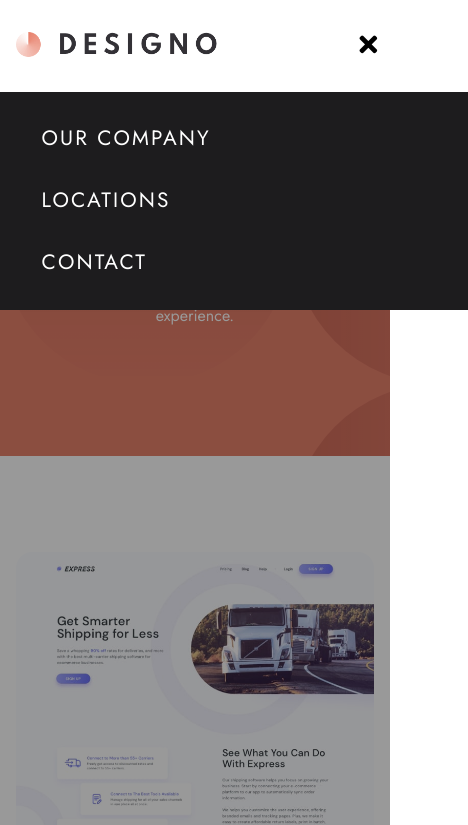
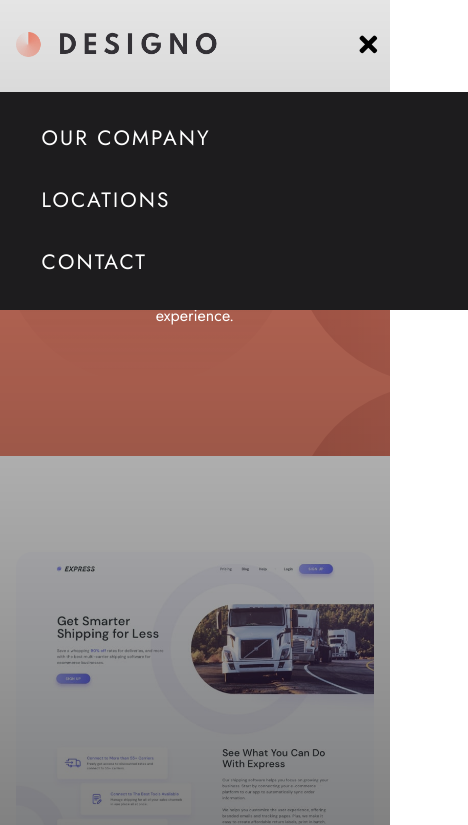
Before and after one commit to joni475/Designo-agency-website, a plain HTML site: page web-design.html in a window 390 px wide. Both pictures are taken after a click on the button 366 px from the left and 45 px from the top of the page. Shown: the top 825 px of the page, 468 px wide, since content can reach past the window. Drawn offline with Linux system fonts and the light colour scheme.

Commit message:
overlay and z-indexes fixed on all pages

```diff
--- a/javascript.js/about.js
+++ b/javascript.js/about.js
@@ -7,7 +7,7 @@ const overlay = document.querySelector(".overlay");
 
 hamburger.addEventListener("click",()=>{
   navLinks.classList.add("show");
-  overlay.style.display ="block";
+  overlay.classList.add("show");
   navClose.classList.add("show");
   hamburger.style.visibility ="hidden";
 
@@ -15,7 +15,7 @@ hamburger.addEventListener("click",()=>{
 navClose.addEventListener("click",()=>{
  navLinks.classList.remove("show");
  navClose.classList.remove("show");
- overlay.style.display = "none";
+ overlay.classList.remove("show");
  hamburger.style.visibility ="visible";
 });
 
--- a/javascript.js/app-design.js
+++ b/javascript.js/app-design.js
@@ -7,7 +7,7 @@ const overlay = document.querySelector(".overlay");
 
 hamburger.addEventListener("click",()=>{
   navLinks.classList.add("show");
-  overlay.style.display ="block";
+  overlay.classList.add("show");
   navClose.classList.add("show");
   hamburger.style.visibility ="hidden";
 
@@ -15,7 +15,7 @@ hamburger.addEventListener("click",()=>{
 navClose.addEventListener("click",()=>{
  navLinks.classList.remove("show");
  navClose.classList.remove("show");
- overlay.style.display = "none";
+ overlay.classList.remove("show");
  hamburger.style.visibility ="visible";
 });
 
--- a/javascript.js/contact.js
+++ b/javascript.js/contact.js
@@ -7,7 +7,7 @@ const overlay = document.querySelector(".overlay");
 
 hamburger.addEventListener("click",()=>{
   navLinks.classList.add("show");
-  overlay.style.display ="block";
+  overlay.classList.add("show");
   navClose.classList.add("show");
   hamburger.style.visibility ="hidden";
 
@@ -15,7 +15,7 @@ hamburger.addEventListener("click",()=>{
 navClose.addEventListener("click",()=>{
  navLinks.classList.remove("show");
  navClose.classList.remove("show");
- overlay.style.display = "none";
+ overlay.classList.remove("show");
  hamburger.style.visibility ="visible";
 });
 
--- a/javascript.js/graphic-design.js
+++ b/javascript.js/graphic-design.js
@@ -7,7 +7,7 @@ const overlay = document.querySelector(".overlay");
 
 hamburger.addEventListener("click",()=>{
   navLinks.classList.add("show");
-  overlay.style.display ="block";
+  overlay.classList.add("show");
   navClose.classList.add("show");
   hamburger.style.visibility ="hidden";
 
@@ -15,7 +15,7 @@ hamburger.addEventListener("click",()=>{
 navClose.addEventListener("click",()=>{
  navLinks.classList.remove("show");
  navClose.classList.remove("show");
- overlay.style.display = "none";
+ overlay.classList.remove("show");
  hamburger.style.visibility ="visible";
 });
 
--- a/javascript.js/index.js
+++ b/javascript.js/index.js
@@ -7,7 +7,7 @@ const overlay = document.querySelector(".overlay");
 
 hamburger.addEventListener("click",()=>{
   navLinks.classList.add("show");
-  overlay.style.display ="block";
+  overlay.classList.add("show");
   navClose.classList.add("show");
   hamburger.style.visibility ="hidden";
 
@@ -15,7 +15,7 @@ hamburger.addEventListener("click",()=>{
 navClose.addEventListener("click",()=>{
  navLinks.classList.remove("show");
  navClose.classList.remove("show");
- overlay.style.display = "none";
+ overlay.classList.remove("show");
  hamburger.style.visibility ="visible";
 });
 
--- a/javascript.js/locations.js
+++ b/javascript.js/locations.js
@@ -7,7 +7,7 @@ const overlay = document.querySelector(".overlay");
 
 hamburger.addEventListener("click",()=>{
   navLinks.classList.add("show");
-  overlay.style.display ="block";
+  overlay.classList.add("show");
   navClose.classList.add("show");
   hamburger.style.visibility ="hidden";
 
@@ -15,7 +15,7 @@ hamburger.addEventListener("click",()=>{
 navClose.addEventListener("click",()=>{
  navLinks.classList.remove("show");
  navClose.classList.remove("show");
- overlay.style.display = "none";
+ overlay.classList.remove("show");
  hamburger.style.visibility ="visible";
 });
 
--- a/javascript.js/web-design.js
+++ b/javascript.js/web-design.js
@@ -7,7 +7,7 @@ const overlay = document.querySelector(".overlay");
 
 hamburger.addEventListener("click",()=>{
   navLinks.classList.add("show");
-  overlay.style.display ="block";
+  overlay.classList.add("show");
   navClose.classList.add("show");
   hamburger.style.visibility ="hidden";
 
@@ -15,7 +15,7 @@ hamburger.addEventListener("click",()=>{
 navClose.addEventListener("click",()=>{
  navLinks.classList.remove("show");
  navClose.classList.remove("show");
- overlay.style.display = "none";
+ overlay.classList.remove("show");
  hamburger.style.visibility ="visible";
 });
 
--- a/styles.css/about.css
+++ b/styles.css/about.css
@@ -53,12 +53,19 @@ h3 {
     display: none;
     width: 100%;
     height: 100%;
-    top: 5.8em;
+    top: 0;
     right: 0;
     left: 0;
     bottom: 0;
     z-index: 3;
-    background-color: rgba(0, 0, 0, 0.4);
+    background: linear-gradient(rgba(0,0,0,0.1),
+                rgba(0,0,0,0.5));
+    transform: translate(120%);
+    transition: 0.5s ease;
+}
+.overlay.show {
+    display: block;
+    transform: translate(0);
 }
 
 ul {
@@ -112,6 +119,9 @@ nav {
 .logo {
     width: 13em;
 }
+.logo-nav {
+    z-index: 4;
+}
 
 .hamburger,
 .nav-close {
@@ -129,7 +139,7 @@ nav {
 
 .nav-close.show {
     display: block;
-    z-index: 2;
+    z-index: 4;
 }
 
 .nav-links {
@@ -409,7 +419,7 @@ footer {
 
 @media (max-width: 767px) {
     .nav-links {
-        position: fixed;
+        position: absolute;
         flex-direction: column;
         top: 4.4em;
         background-color: var(--black);
--- a/styles.css/app-design.css
+++ b/styles.css/app-design.css
@@ -53,12 +53,19 @@ h3 {
     display: none;
     width: 100%;
     height: 100%;
-    top: 5.8em;
+    top: 0;
     right: 0;
     left: 0;
     bottom: 0;
     z-index: 3;
-    background-color: rgba(0, 0, 0, 0.4);
+    background: linear-gradient(rgba(0,0,0,0.1),
+                rgba(0,0,0,0.5));
+    transform: translate(120%);
+    transition: 0.5s ease;
+}
+.overlay.show {
+    display: block;
+    transform: translate(0);
 }
 
 ul {
@@ -112,6 +119,9 @@ nav {
 .logo {
     width: 13em;
 }
+.logo-nav {
+    z-index: 4;
+}
 
 .hamburger,
 .nav-close {
@@ -129,7 +139,7 @@ nav {
 
 .nav-close.show {
     display: block;
-    z-index: 2;
+    z-index: 4;
 }
 
 .nav-links {
@@ -378,7 +388,7 @@ footer {
 
 @media (max-width: 767px) {
     .nav-links {
-        position: fixed;
+        position: absolute;
         flex-direction: column;
         top: 4.4em;
         background-color: var(--black);
--- a/styles.css/contact.css
+++ b/styles.css/contact.css
@@ -47,20 +47,25 @@ h3 {
     font-weight: 500;
     letter-spacing: 5px;
 }
-
 .overlay {
     position: fixed;
     display: none;
     width: 100%;
     height: 100%;
-    top: 5.8em;
+    top: 0;
     right: 0;
     left: 0;
     bottom: 0;
     z-index: 3;
-    background-color: rgba(0, 0, 0, 0.4);
+    background: linear-gradient(rgba(0,0,0,0.1),
+                rgba(0,0,0,0.5));
+    transform: translate(120%);
+    transition: 0.5s ease;
 }
-
+.overlay.show {
+    display: block;
+    transform: translate(0);
+}
 ul {
     list-style-type: none;
 }
@@ -113,6 +118,9 @@ nav {
 .logo {
     width: 13em;
 }
+.logo-nav {
+    z-index: 4;
+}
 
 .hamburger,
 .nav-close {
@@ -130,7 +138,7 @@ nav {
 
 .nav-close.show {
     display: block;
-    z-index: 2;
+    z-index: 4;
 }
 
 .nav-links {
@@ -369,7 +377,7 @@ footer {
 
 @media (max-width: 767px) {
     .nav-links {
-        position: fixed;
+        position: absolute;
         flex-direction: column;
         top: 4.4em;
         background-color: var(--black);
--- a/styles.css/graphic-design.css
+++ b/styles.css/graphic-design.css
@@ -47,18 +47,24 @@ h3 {
     font-weight: 500;
     letter-spacing: 5px;
 }
-
 .overlay {
     position: fixed;
     display: none;
     width: 100%;
     height: 100%;
-    top: 5.8em;
+    top: 0;
     right: 0;
     left: 0;
     bottom: 0;
-    z-index: 3;
-    background-color: rgba(0, 0, 0, 0.4);
+    z-index: 2;
+    background: linear-gradient(rgba(0,0,0,0.1),
+                rgba(0,0,0,0.5));
+    transform: translate(120%);
+    transition: 0.5s ease;
+}
+.overlay.show {
+    display: block;
+    transform: translate(0);
 }
 
 ul {
@@ -112,6 +118,9 @@ nav {
 .logo {
     width: 13em;
 }
+.logo-nav {
+    z-index: 4;
+}
 
 .hamburger,
 .nav-close {
@@ -129,7 +138,7 @@ nav {
 
 .nav-close.show {
     display: block;
-    z-index: 2;
+    z-index: 3;
 }
 
 .nav-links {
@@ -378,7 +387,7 @@ footer {
 
 @media (max-width: 767px) {
     .nav-links {
-        position: fixed;
+        position: absolute;
         flex-direction: column;
         top: 4.4em;
         background-color: var(--black);
--- a/styles.css/index.css
+++ b/styles.css/index.css
@@ -53,12 +53,19 @@ h3 {
     display: none;
     width: 100%;
     height: 100%;
-    top: 5.8em;
+    top: 0;
     right: 0;
     left: 0;
     bottom: 0;
-    z-index: 4;
-    background-color: rgba(0, 0, 0, 0.4);
+    z-index: 3;
+    background: linear-gradient(rgba(0,0,0,0.1),
+                rgba(0,0,0,0.5));
+    transform: translate(120%);
+    transition: 0.5s ease;
+}
+.overlay.show {
+    display: block;
+    transform: translate(0);
 }
 
 ul {
@@ -112,6 +119,9 @@ nav {
 .logo {
     width: 13em;
 }
+.logo-nav {
+    z-index: 4;
+}
 
 .hamburger,
 .nav-close {
@@ -125,6 +135,7 @@ nav {
     outline: none;
     display: none;
     padding: 0;
+    z-index: 4;
 }
 
 .nav-close.show {
@@ -421,7 +432,7 @@ footer {
 
 @media (max-width: 767px) {
     .nav-links {
-        position: fixed;
+        position: absolute;
         flex-direction: column;
         top: 4.4em;
         background-color: var(--black);
--- a/styles.css/locations.css
+++ b/styles.css/locations.css
@@ -53,12 +53,19 @@ h3 {
     display: none;
     width: 100%;
     height: 100%;
-    top: 5.8em;
+    top: 0;
     right: 0;
     left: 0;
     bottom: 0;
-    z-index: 3;
-    background-color: rgba(0, 0, 0, 0.4);
+    z-index: 2;
+    background: linear-gradient(rgba(0,0,0,0.1),
+                rgba(0,0,0,0.5));
+    transform: translate(120%);
+    transition: 0.5s ease;
+}
+.overlay.show {
+    display: block;
+    transform: translate(0);
 }
 
 ul {
@@ -112,6 +119,9 @@ nav {
 .logo {
     width: 13em;
 }
+.logo-nav {
+    z-index: 4;
+}
 
 .hamburger,
 .nav-close {
@@ -129,7 +139,7 @@ nav {
 
 .nav-close.show {
     display: block;
-    z-index: 2;
+    z-index: 3;
 }
 
 .nav-links {
@@ -316,7 +326,7 @@ footer {
 
 @media (max-width: 767px) {
     .nav-links {
-        position: fixed;
+        position: absolute;
         flex-direction: column;
         top: 4.4em;
         background-color: var(--black);
--- a/styles.css/web-design.css
+++ b/styles.css/web-design.css
@@ -47,20 +47,25 @@ h3 {
     font-weight: 500;
     letter-spacing: 5px;
 }
-
 .overlay {
     position: fixed;
     display: none;
     width: 100%;
     height: 100%;
-    top: 5.8em;
+    top: 0;
     right: 0;
     left: 0;
     bottom: 0;
-    z-index: 3;
-    background-color: rgba(0, 0, 0, 0.4);
+    z-index: 2;
+    background: linear-gradient(rgba(0,0,0,0.1),
+                rgba(0,0,0,0.5));
+    transform: translate(120%);
+    transition: 0.5s ease;
 }
-
+.overlay.show {
+    display: block;
+    transform: translate(0);
+}
 ul {
     list-style-type: none;
 }
@@ -112,6 +117,9 @@ nav {
 .logo {
     width: 13em;
 }
+.logo-nav {
+    z-index: 4;
+}
 
 .hamburger,
 .nav-close {
@@ -129,7 +137,7 @@ nav {
 
 .nav-close.show {
     display: block;
-    z-index: 2;
+    z-index: 3;
 }
 
 .nav-links {
@@ -388,7 +396,7 @@ footer {
 
 @media (max-width: 767px) {
     .nav-links {
-        position: fixed;
+        position: absolute;
         flex-direction: column;
         top: 4.4em;
         background-color: var(--black);
```
